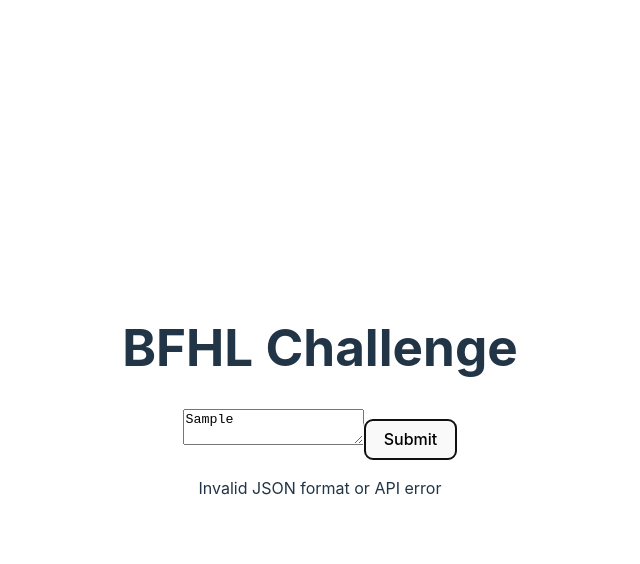
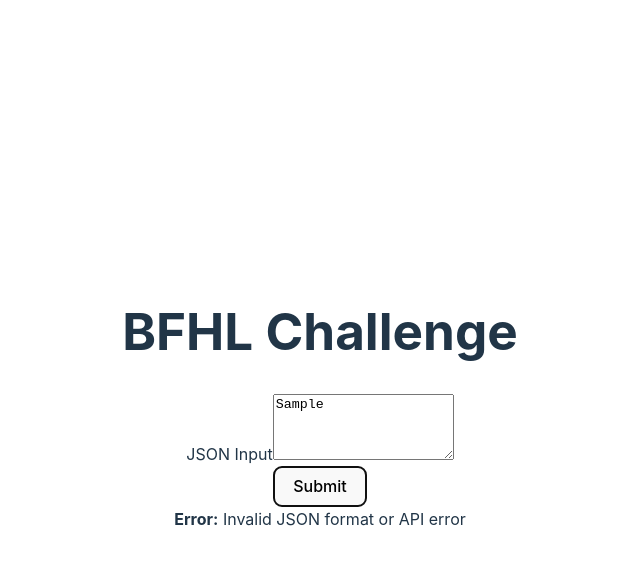
Before and after one commit to ayyush1738/BajajTest2, a React (Vite) app: page / in a window 1280 px wide. Both pictures are taken after typing "Sample" into the empty fields and a click on the button "Submit". Shown: the top 564 px of the page, without its empty margins (320-960 px from the left). Built offline with nearby package versions, Linux system fonts and the light colour scheme.

Commit message:
Update App.jsx

```diff
--- a/src/App.jsx
+++ b/src/App.jsx
@@ -1,6 +1,7 @@
 import React, { useState } from 'react';
+import Select from 'react-select';
 import axios from 'axios';
-import './App.css'; // Ensure you create an App.css for styling
+import './App.css'; // Add any custom styling in this file
 
 function App() {
   const [input, setInput] = useState('');
@@ -8,11 +9,12 @@ function App() {
   const [error, setError] = useState('');
   const [filters, setFilters] = useState([]);
 
-  const apiUrl = 'https://bajaj-test1.vercel.app/bfhl'; // Add the deployed backend API URL
+  const apiUrl = 'https://bajaj-test1.vercel.app/bfhl';
 
-  const handleSubmit = async () => {
+  const handleSubmit = async (e) => {
+    e.preventDefault();
     try {
-      const jsonData = JSON.parse(input); // Ensure input is valid JSON
+      const jsonData = JSON.parse(input);
       const res = await axios.post(apiUrl, jsonData);
       setResponse(res.data);
       setError('');
@@ -21,54 +23,85 @@ function App() {
     }
   };
 
-  const handleFilterChange = (e) => {
-    const value = Array.from(e.target.selectedOptions, (option) => option.value);
-    setFilters(value);
+  const filterOptions = [
+    { value: 'Alphabets', label: 'Alphabets' },
+    { value: 'Numbers', label: 'Numbers' },
+    { value: 'Highest lowercase alphabet', label: 'Highest lowercase alphabet' },
+  ];
+
+  const handleFilterChange = (selected) => {
+    setFilters(selected);
   };
 
   const filteredResponse = () => {
     if (!response) return null;
     const result = {};
-    if (filters.includes('Numbers')) result.numbers = response.numbers;
-    if (filters.includes('Alphabets')) result.alphabets = response.alphabets;
-    if (filters.includes('Highest lowercase alphabet'))
+    filters.forEach((filter) => {
+      if (filter.value === 'Numbers') result.numbers = response.numbers;
+      if (filter.value === 'Alphabets') result.alphabets = response.alphabets;
+      if (filter.value === 'Highest lowercase alphabet')
         result.highest_lowercase_alphabet = response.highest_lowercase_alphabet;
+    });
     return result;
   };
 
   return (
-    <div className="App">
-      <h1>BFHL Challenge</h1>
-      <div className="input-section">
+    <div className="min-h-screen bg-gray-100 p-8">
+      <div className="max-w-2xl mx-auto bg-white shadow-md rounded px-8 pt-6 pb-8 mb-4">
+        <h1 className="text-2xl font-bold text-gray-800 mb-6">BFHL Challenge</h1>
+        <form onSubmit={handleSubmit} className="mb-4">
+          <div className="mb-4">
+            <label className="block text-gray-700 text-sm font-bold mb-2">
+              JSON Input
+            </label>
             <textarea
               value={input}
               onChange={(e) => setInput(e.target.value)}
               placeholder='{"data":["M","1","334","4","B"]}'
-          className="input-area"
+              className="shadow appearance-none border rounded w-full py-2 px-3 text-gray-700 leading-tight focus:outline-none focus:shadow-outline"
+              rows="4"
             />
-        <button className="submit-btn" onClick={handleSubmit}>
+          </div>
+          <div className="flex items-center justify-between">
+            <button
+              type="submit"
+              className="bg-blue-500 hover:bg-blue-700 text-white font-bold py-2 px-4 rounded focus:outline-none focus:shadow-outline"
+            >
               Submit
             </button>
           </div>
-      {error && <p className="error">{error}</p>}
+        </form>
 
-      {response && (
-        <div className="filter-section">
-          <label>Multi Filter</label>
-          <select multiple className="filter-select" onChange={handleFilterChange}>
-            <option value="Alphabets">Alphabets</option>
-            <option value="Numbers">Numbers</option>
-            <option value="Highest lowercase alphabet">Highest lowercase alphabet</option>
-          </select>
+        {error && (
+          <div className="bg-red-100 border border-red-400 text-red-700 px-4 py-3 rounded relative mt-4">
+            <strong className="font-bold">Error:</strong>
+            <span className="block sm:inline"> {error}</span>
           </div>
         )}
 
-      <div className="response-section">
         {response && (
-          <>
-            <h3>Filtered Response</h3>
-            <pre>{JSON.stringify(filteredResponse(), null, 2)}</pre>
-          </>
+          <div className="mt-4">
+            <label className="block text-gray-700 text-sm font-bold mb-2">
+              Filter Response (Optional)
+            </label>
+            <Select
+              isMulti
+              name="filters"
+              options={filterOptions}
+              className="basic-multi-select"
+              classNamePrefix="select"
+              onChange={handleFilterChange}
+            />
+          </div>
+        )}
+
+        {response && (
+          <div className="bg-gray-100 p-4 mt-4 rounded">
+            <h3 className="text-lg font-bold mb-2">Filtered Response</h3>
+            <pre className="text-sm overflow-auto max-h-96">
+              {JSON.stringify(filteredResponse(), null, 2)}
+            </pre>
+          </div>
         )}
       </div>
     </div>
```
Lines whose indentation alone changed are shown as unchanged.
